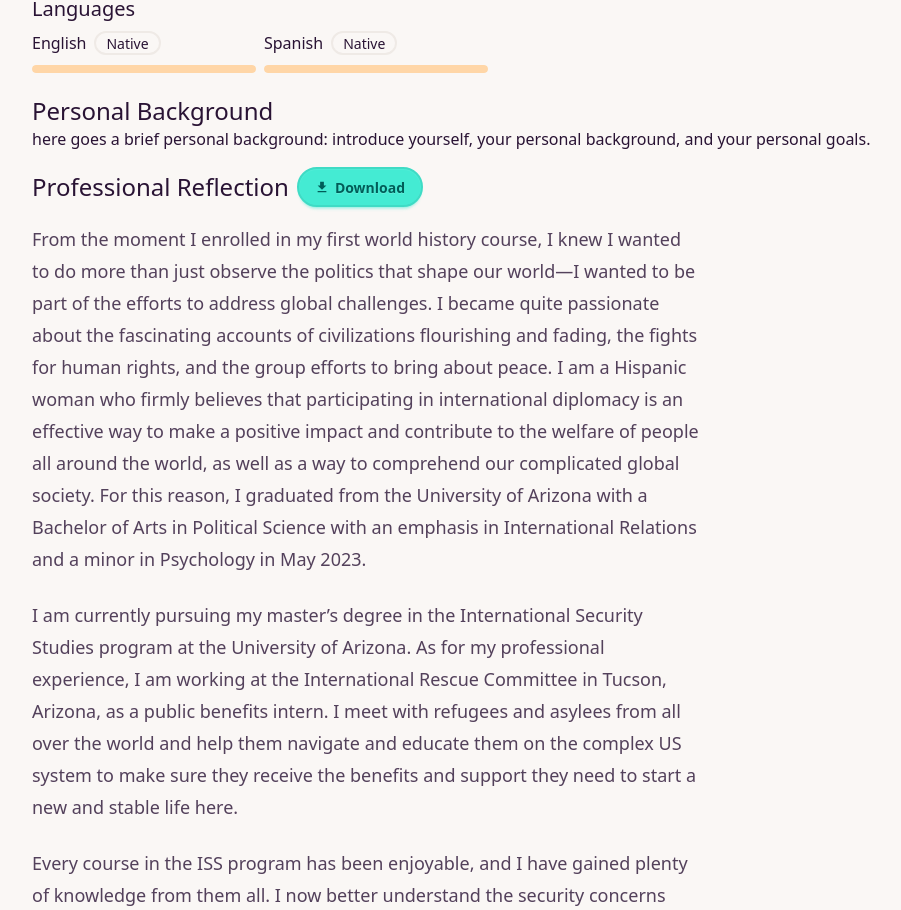
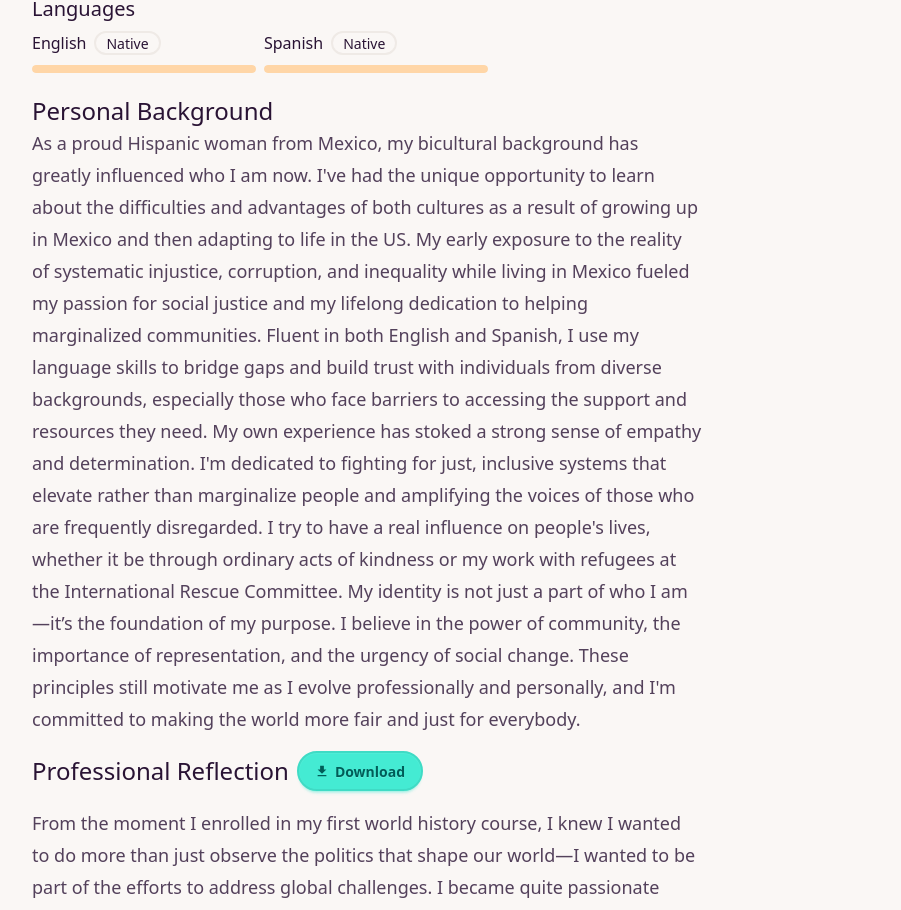
Before and after one commit to alejandroZepedaR/ana-portfolio, a Next.js app: page /professional in a window 1280 px wide. Shown: the part 2716-3626 px from the top of the page, without its empty margins (304-1205 px from the left). Built offline with nearby package versions, Linux system fonts and the light colour scheme.

Commit message:
Adding Personal Background

```diff
--- a/src/components/professional/personal-background.js
+++ b/src/components/professional/personal-background.js
@@ -5,10 +5,11 @@ export const PersonalBackground = () => {
             <header>
                 <h2 className="text-2xl">Personal Background</h2>
             </header>
-            <main>
-                <p className="text-md">
-                    here goes a brief personal background: introduce yourself, your personal background, and your
-                    personal goals.
+            <main className="prose md:prose-lg">
+                <p>
+                    As a proud Hispanic woman from Mexico, my bicultural background has greatly influenced who I am now. I've had the unique opportunity to learn about the difficulties and advantages of both cultures as a result of growing up in Mexico and then adapting to life in the US. My early exposure to the reality of systematic injustice, corruption, and inequality while living in Mexico fueled my passion for social justice and my lifelong dedication to helping marginalized communities. Fluent in both English and Spanish, I use my language skills to bridge gaps and build trust with individuals from diverse backgrounds, especially those who face barriers to accessing the support and resources they need.
+                    My own experience has stoked a strong sense of empathy and determination. I'm dedicated to fighting for just, inclusive systems that elevate rather than marginalize people and amplifying the voices of those who are frequently disregarded. I try to have a real influence on people's lives, whether it be through ordinary acts of kindness or my work with refugees at the International Rescue Committee.
+                    My identity is not just a part of who I am—it’s the foundation of my purpose. I believe in the power of community, the importance of representation, and the urgency of social change. These principles still motivate me as I evolve professionally and personally, and I'm committed to making the world more fair and just for everybody.
                 </p>
             </main>
         </section>
```
